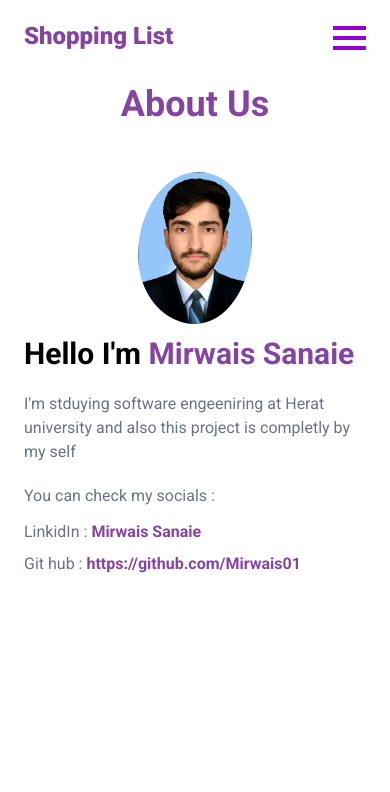
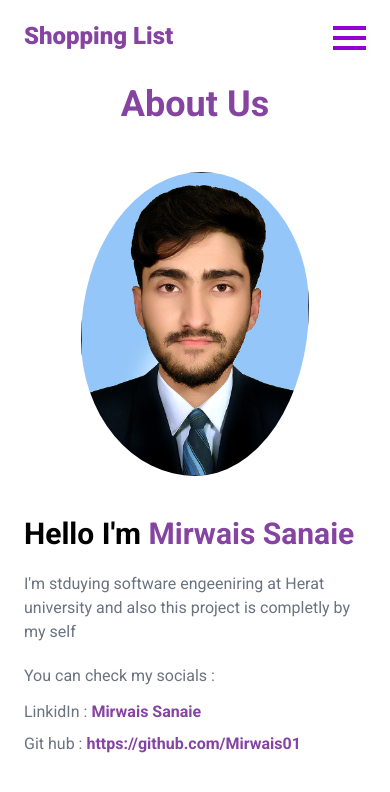
Before and after one commit to Mirwais01/shopping-list, a React (Create React App) app: page /About in a window 390 px wide. Shown: the top 792 px of the page. Built offline with nearby package versions, Linux system fonts and the light colour scheme.

Commit message:
photo problem solved.

```diff
--- a/src/components/About.jsx
+++ b/src/components/About.jsx
@@ -10,10 +10,10 @@ function About() {
           About Us
         </h1>
         <div className="flex flex-col md:flex-row justify-between px-6 md:px-12 mt-12">
-          <div className="md:order-2">
+          <div className="md:order-2 mb-7 md:mb-0">
             <img
               style={{ borderRadius: "53% 47% 50% 50% / 55% 44% 56% 45% " }}
-              className="w-1/3 h-[95%] mx-auto
+              className="w-2/3 md:w-1/3 h-[97%] mx-auto
           "
               src="Mirwais.JPG"
               alt=""
```
